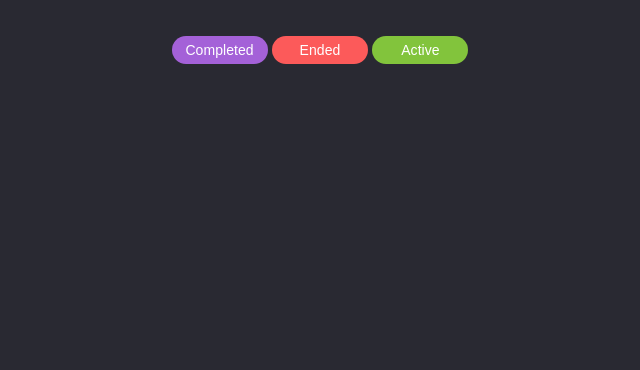
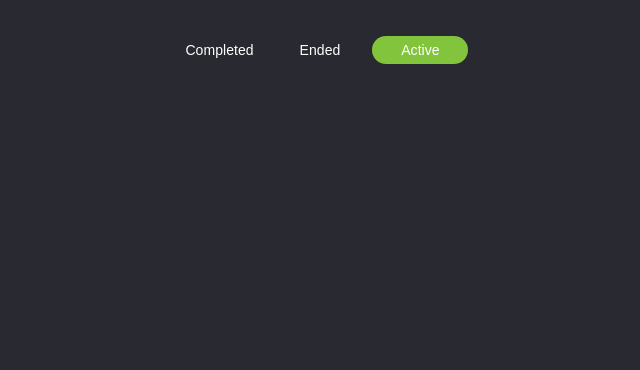
Before and after one commit to Yurii131178/sass-141225, a website built with Vite: page index.html in a window 1280 px wide. Shown: the part 430-800 px from the top of the page, without its empty margins (320-960 px from the left). Built offline with nearby package versions, Linux system fonts and the light colour scheme.

Commit message:
@use, @forward

```diff
--- a/src/scss/components/_badge.scss
+++ b/src/scss/components/_badge.scss
@@ -1,20 +1,22 @@
-@use "../utils/mixin";
-@use "../utils/variables";
+//  @use "../utils/mixin";
+// @use "../utils/variables" as v;
+
+@use "../utils/styles-forwarded" as frwd;
 
 .badge {
-  @include mixin.badge-base();
+  @include frwd.badge-base();
 
-  color: variables.$badge-cl;
+  color: frwd.$badge-cl;
 }
 
-.badge-completed {
-  background-color: variables.$completed;
-}
+// .badge-completed {
+//   background-color: frwd.$completed;
+// }
 
-.badge-ended {
-  background-color: variables.$ended;
-}
+// .badge-ended {
+//   background-color: frwd.$ended;
+// }
 
 .badge-active {
-  background-color: variables.$active;
+  background-color: frwd.$active;
 }
--- /dev/null
+++ b/src/scss/utils/_styles-forwarded.scss
@@ -0,0 +1,2 @@
+@forward "mixin";
+@forward "variables" show $active, $badge-cl;
```
